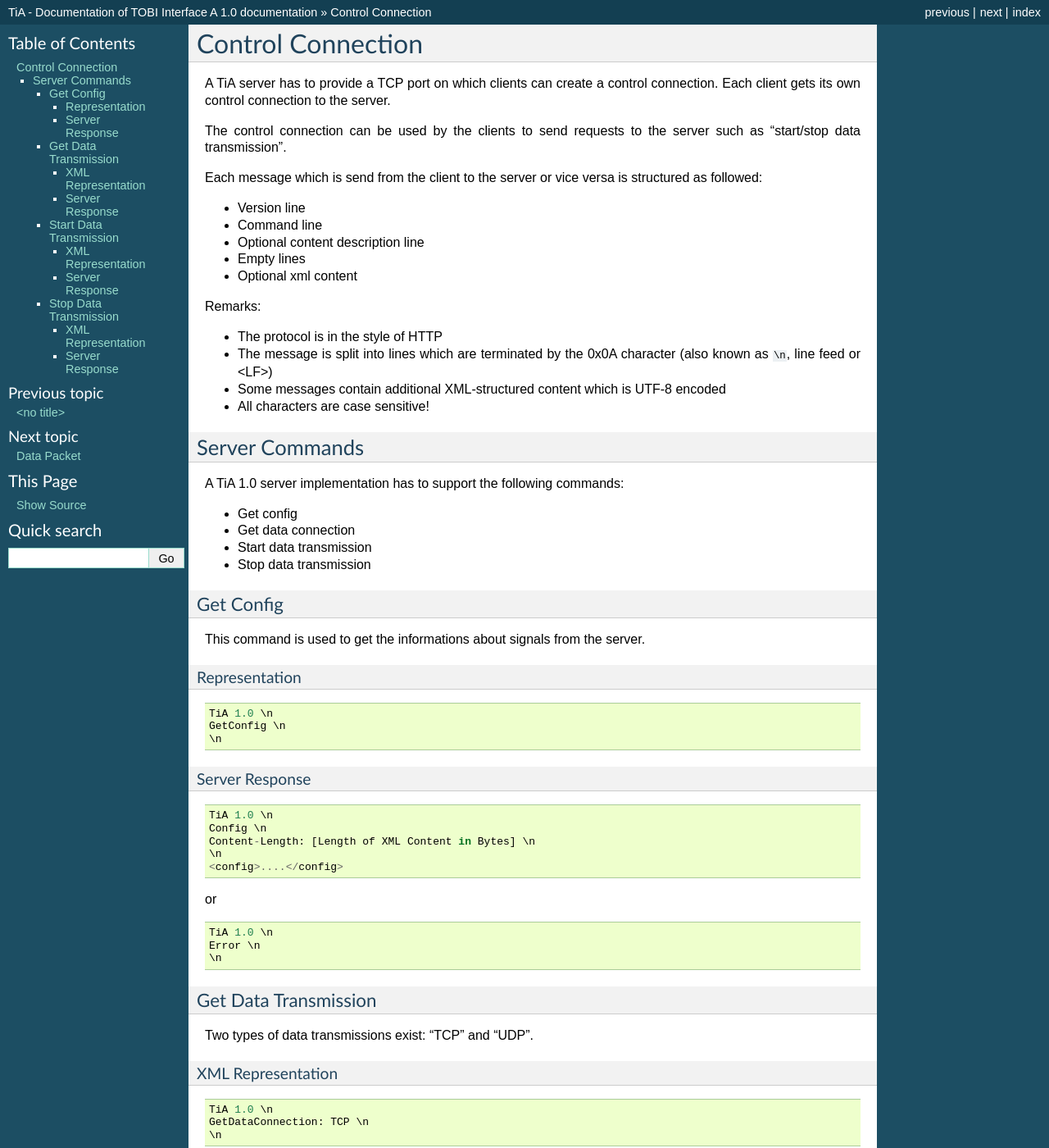
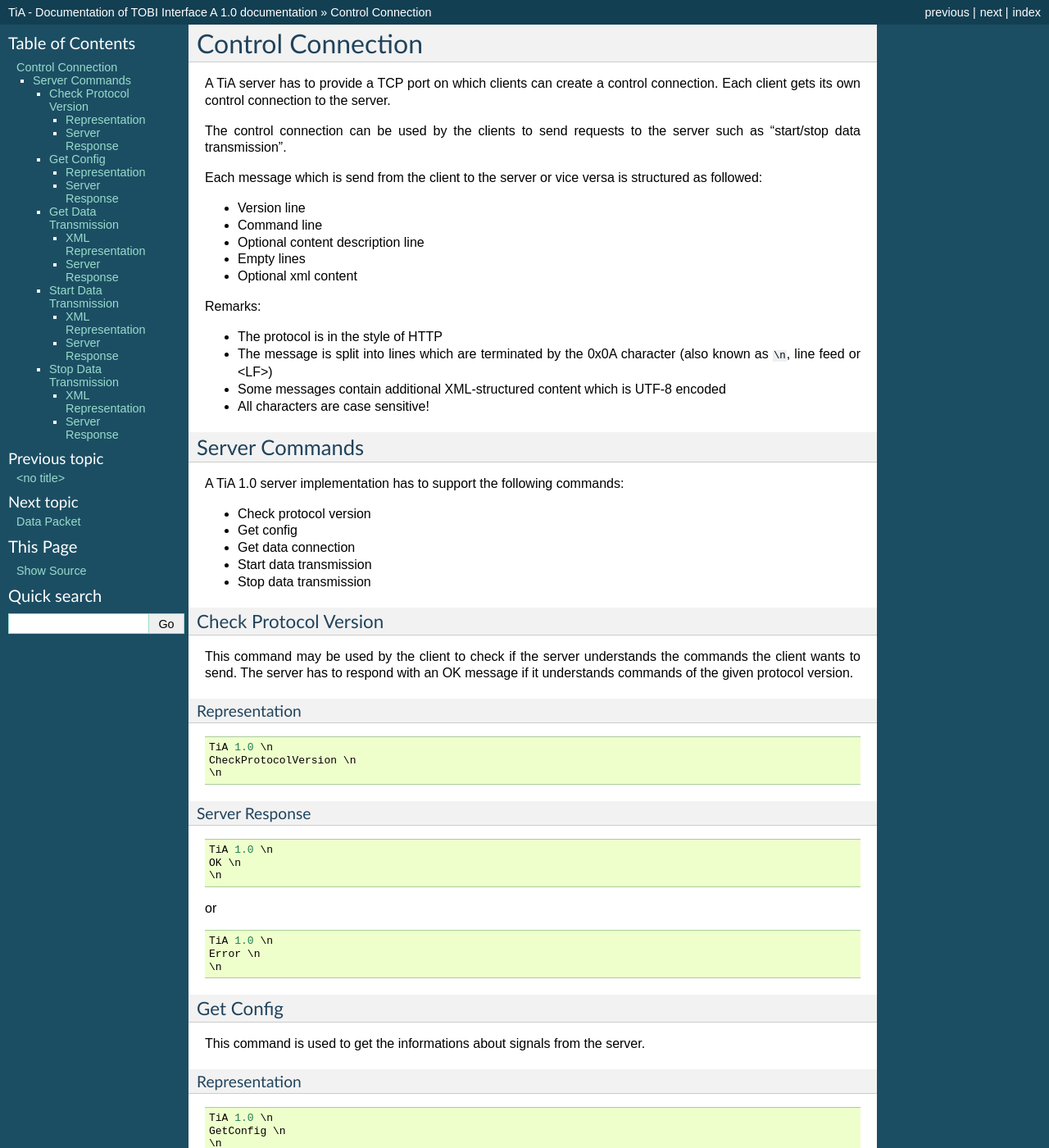
Before and after one commit to tools4BCI/TiA, a Sphinx documentation site: the page built from doc/tia/source/control_connection.rst, in a window 1280 px wide and 1400 px high. Shown: the whole window at 82% size. Built offline with Sphinx 7.4.7, drawn with Linux system fonts in a browser that asks for light colours.

Commit message:
revised TiAControlMessage structure

```diff
--- a/doc/tia/source/control_connection.rst
+++ b/doc/tia/source/control_connection.rst
@@ -29,10 +29,40 @@ Server Commands
 
 A TiA 1.0 server implementation has to support the following commands:
 
+* Check protocol version
 * Get config
 * Get data connection
 * Start data transmission
 * Stop data transmission
+
+Check Protocol Version
+^^^^^^^^^^^^^^^^^^^^^^
+This command may be used by the client to check if the server understands the commands the client wants to send.
+The server has to respond with an OK message if it understands commands of the given protocol version.
+
+Representation
+**************
+::
+
+  TiA 1.0 \n
+  CheckProtocolVersion \n
+  \n
+
+Server Response
+***************
+::
+
+  TiA 1.0 \n
+  OK \n
+  \n
+
+or
+
+::
+
+  TiA 1.0 \n
+  Error \n
+  \n
 
 
 Get Config
```
Also changed, not shown: 11 other files.
